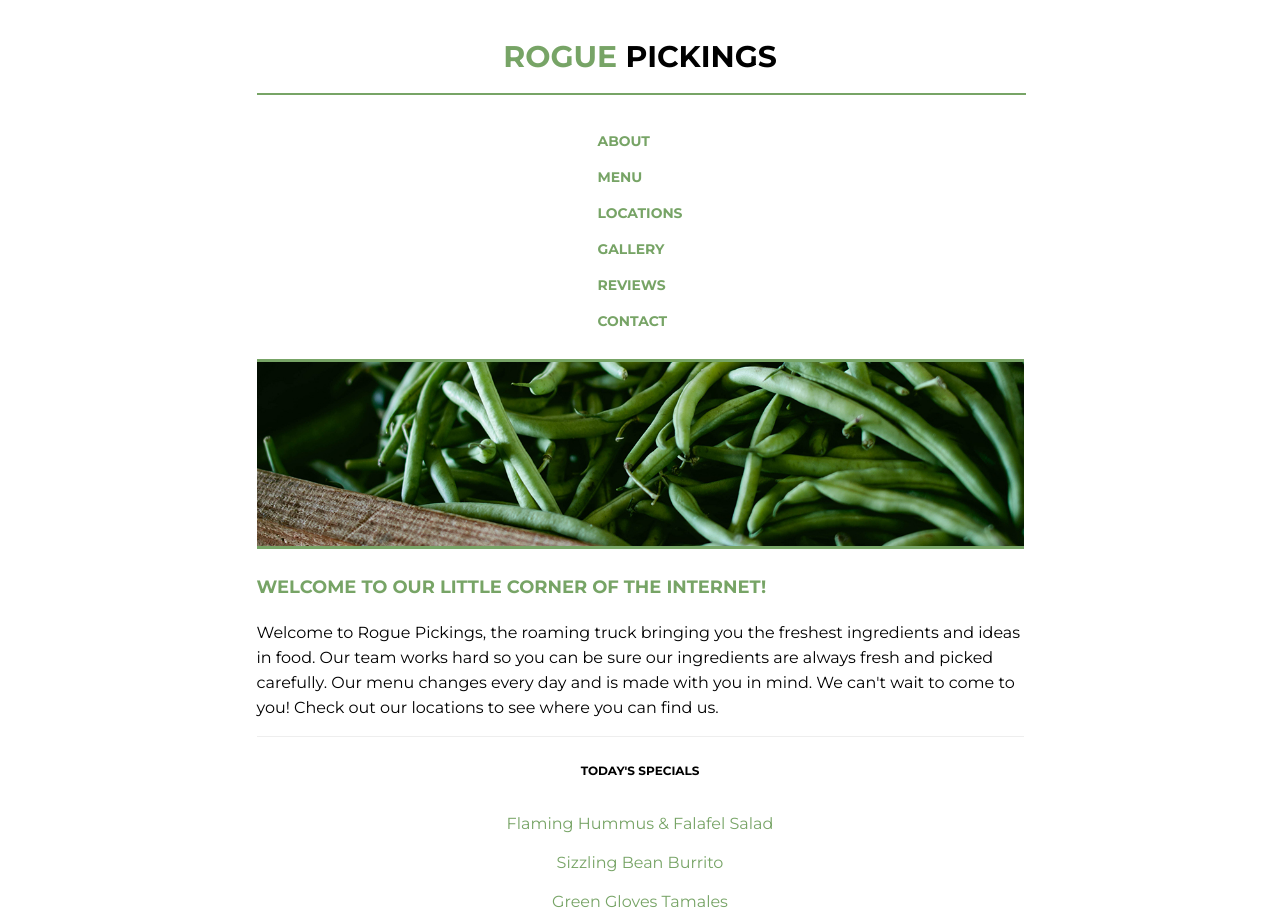
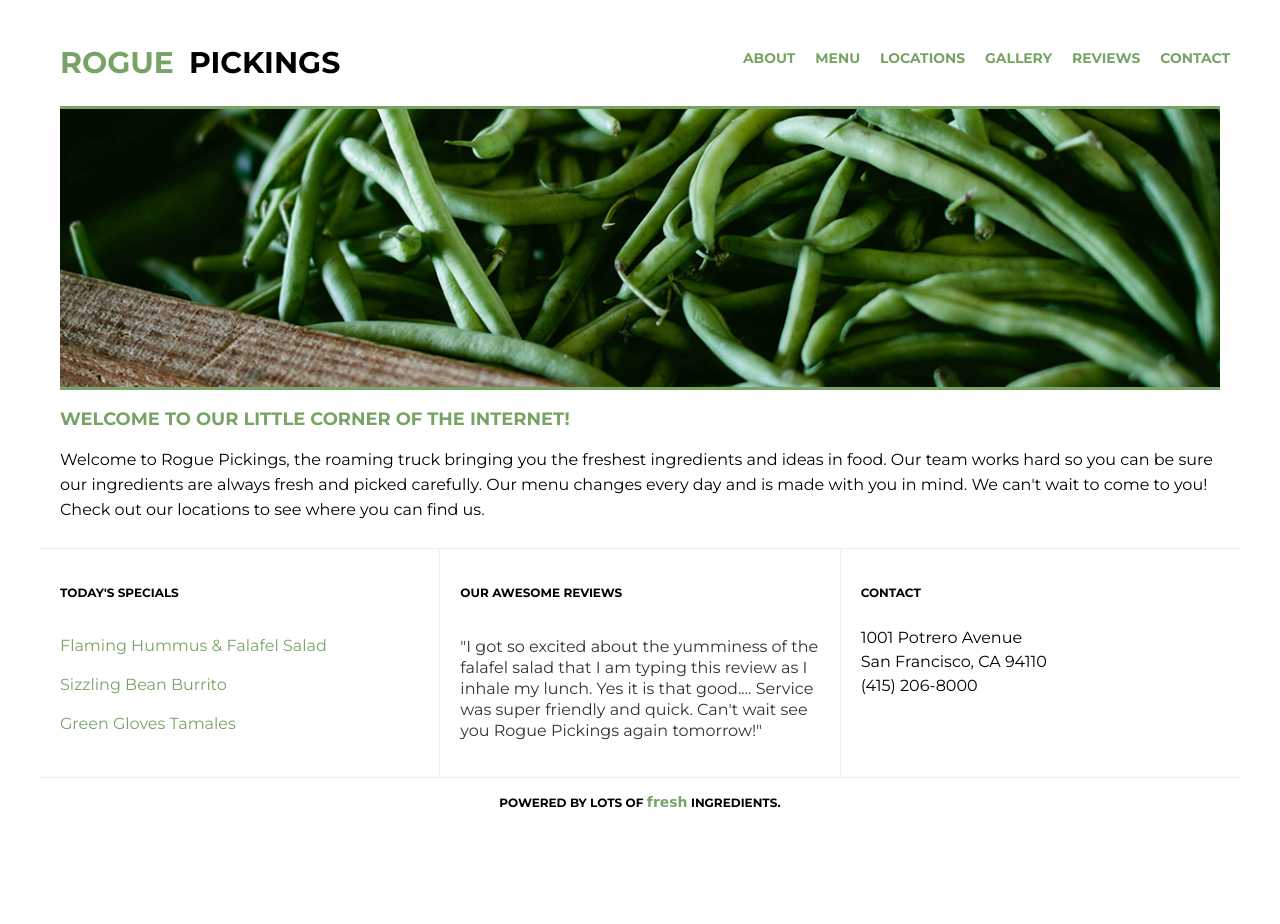
Before and after one commit to hellochristinemoore/rogue-pickings-responsive, a plain HTML site: page index.html in a window 1280 px wide. Shown: the top 924 px of the page. After the commit the page ends 826 px from the top, so only its background shows below. Drawn offline with Linux system fonts and the light colour scheme; a web font is replaced by a local one.

Commit message:
Media queries for tablet and desktop

```diff
--- a/css/main.css
+++ b/css/main.css
@@ -44,7 +44,6 @@ h4 {
 p {
 	font-size: 0.87em;
 	line-height: 1.3em;
-    padding: 0 30px;
 }
 
 /*The widths are in a percentage!*/
@@ -84,6 +83,7 @@ header nav ul li {
 	font-weight: 700;
 	font-size: 0.87rem;
 	padding: 10px 10px;
+	text-align: center;
 	/* display: inline; */
 }
 header nav ul li a{
@@ -100,20 +100,13 @@ header nav ul li a{
 .bottom-section {
 	margin: 0 auto;
 	clear: both;
-	display: flex;
-	justify-content: center;
-	align-items: center;
-	flex-direction: column;
 }
 
-.main-image {
-	height: auto;
-}
 .main-image img {
 	width: 100%;
 	border-top: 3px solid #77a466;
 	border-bottom: 3px solid #77a466;
-	flex-wrap: nowrap;
+	display: flex;
 }
 
 .main-title {
@@ -121,11 +114,10 @@ header nav ul li a{
 }
 .main-title h3 {
 	text-align: left;
-	padding: 5px 0;
 	color: #77a466;
+
 }
 .main-title p {
-	padding: 0;
 	font-size: 1em;
 	line-height: 25px;
 }
@@ -139,22 +131,22 @@ header nav ul li a{
 }
 
 .section-one h4 {
-	padding: 10px 0;
-	text-align: center;
+	padding: 10px 0px;
 }
 
 .section-one li {
-	text-align: center;
+	padding: 10px 0px;
 }
 
+/*
 .section-two {
 	border-left: 1px solid #eee;
 	border-right: 1px solid #eee;
-}
+} */
 
 .section-two h4,
 .section-three h4 {
-	padding: 10px 30px;
+	padding: 10px 0px;
 }
 
 .menu {
@@ -162,7 +154,6 @@ header nav ul li a{
 	padding: 0;
 }
 .menu li {
-	padding: 10px 0;
 	color:#77a466;
 }
 
@@ -170,6 +161,7 @@ header nav ul li a{
 	color: #333;
 	font-size: 1em;
 	line-height: 21px;
+	padding: 10px 0px;
 }
 
 .address {
@@ -197,3 +189,88 @@ footer span {
 	color: #77a466;
 	font-size: 14px;
 }
+
+/* ======================= TABLET VIEW ======================= */
+
+@media all and (min-width: 768px) {
+	/* Tablet styles here */
+	.top-section {
+		display: flex;
+		padding: 10px 20px;
+	}
+
+	.bottom-section {
+		display: flex;
+		border-bottom: 1px solid #eee;
+	}
+
+	.section-one {
+		padding: 10px 20px;
+	}
+
+	.section-two {
+		border-left: 1px solid #eee;
+		padding: 10px 20px;
+	}
+
+	.section-three {
+		border-left: 1px solid #eee;
+		padding: 10px 20px;
+	}
+
+	.address {
+		border-bottom: 0px;
+	}
+}
+
+/* ======================= DESKTOP VIEW ======================= */
+
+@media all and (min-width: 1200px) {
+	/* Desktop styles here */
+	.container {
+		min-width: 1200px;
+		width: 90%;
+		margin: 0 auto;
+		display: flex;
+		justify-content: center;
+		align-items: center;
+		flex-direction: column;
+	}
+
+	header {
+		height: 10%;
+		/* border-bottom: 3px solid #77a466; */
+		display: flex;
+		justify-content: center;
+		align-items: center;
+		flex-direction: row;
+		width: 100%;
+	}
+
+	header h1 {
+		margin: 0;
+		padding: 38px 0px 10px 20px;
+		display: flex;
+	}
+
+	header h1 span {
+		color: #77a466;
+		padding-right: 15px;
+	}
+
+	header nav {
+		display: flex;
+		align-content: center;
+		margin-top: 20px;
+	}
+
+	header nav ul {
+		display: flex;
+		justify-content: space-between;
+	  }
+
+	hr {
+		border: none;
+		display: block;
+	}
+}
--- a/index.html
+++ b/index.html
@@ -14,7 +14,7 @@
         <div class="container">
             <header>
                 <h1><span>rogue</span> pickings</h1>
-                <hr style="width: 100%;">
+                <hr style="width: 90%;">
                 <nav>
                     <ul>
                         <li>
```
